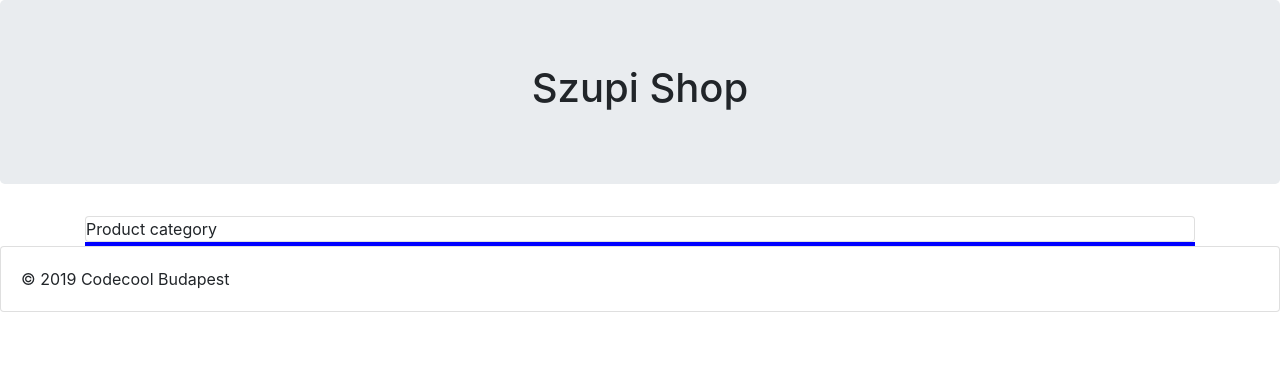
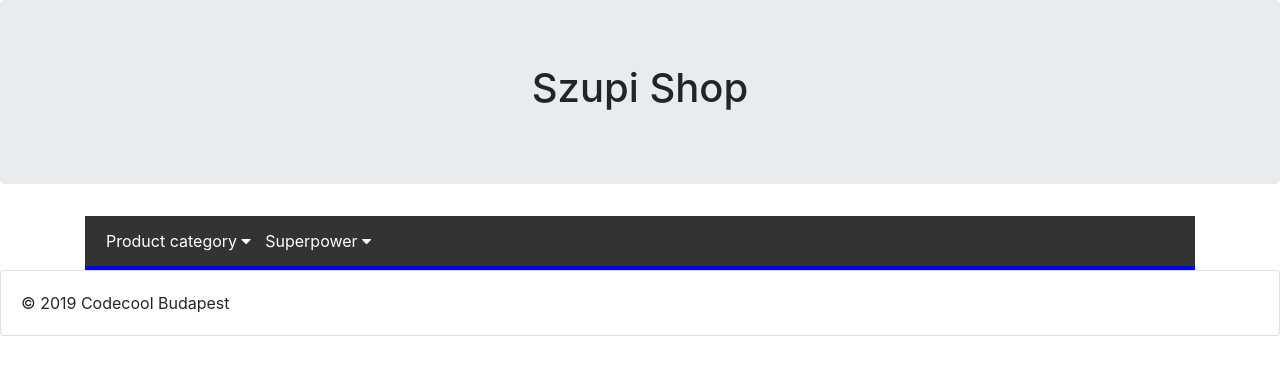
Before and after one commit to CodecoolGlobal/codecool-shop-1-java-zsofi82, a Spring app: page /product/index in a window 1280 px wide. Shown: the top 375 px of the page. Run offline with Thymeleaf, Linux system fonts and the light colour scheme; the template is opened without the code that fills it, so the values that code supplies are empty; some libraries are stand-ins or nearby versions.

Commit message:
Product by superpower

```diff
--- a/src/main/java/com/codecool/shop/dao/ProductDao.java
+++ b/src/main/java/com/codecool/shop/dao/ProductDao.java
@@ -16,6 +16,6 @@ public interface ProductDao {
     List<Product> getAll();
     List<Product> getBy(Supplier supplier);
     List<Product> getBy(ProductCategory productCategory);
-    List<Product> getBy(SuperPower superPower);
+    List<Product> getBySuperPower(SuperPower superPower);
 
 }
--- a/src/main/java/com/codecool/shop/dao/implementation/ProductDaoMem.java
+++ b/src/main/java/com/codecool/shop/dao/implementation/ProductDaoMem.java
@@ -60,7 +60,7 @@ public class ProductDaoMem implements ProductDao {
     }
 
     @Override
-    public List<Product> getBy(SuperPower superPower) {
+    public List<Product> getBySuperPower(SuperPower superPower) {
         return data.stream().filter(t -> t.getSuperPower().equals(superPower)).collect(Collectors.toList());
     }
 }
--- a/src/main/webapp/static/css/custom.css
+++ b/src/main/webapp/static/css/custom.css
@@ -66,30 +66,50 @@
 /*    src: URL('/static/css/charlie_dont_surf.ttf') format('ttf');*/
 /*}*/
 
-/* Dropdown */
+
+/* Category title */
+#title {
+    font-size: larger;
+    text-align: center;
+    border: 2px solid blue;
+}
+/*.card{
+    display: inline-block;
+}
+ */
+/* Navbar */
+.navbar {
+    display: block;
+    background-color: #333;
+}
+
+.navbar a {
+    font-size: 16px;
+    color: black;
+    text-align: center;
+    text-decoration: none;
+
+}
 .dropdown {
     position: relative;
     display: inline-block;
     cursor: pointer;
+    color: white;
+    padding: 5px;
 }
 
 .dropdown-content {
     display: none;
     position: absolute;
-    background-color: #f9f9f9;
+    background-color: #333;
     min-width: 160px;
-    box-shadow: 0px 8px 16px 0px rgba(0,0,0,0.2);
     padding: 12px 16px;
     z-index: 1;
 }
 
+.navbar .dropdown:hover {
+    background-color: red;
+}
 .dropdown:hover .dropdown-content {
     display: block;
 }
-
-/* Category title */
-#category-title {
-    font-size: larger;
-    text-align: center;
-    border: 2px solid blue;
-}
--- a/src/main/webapp/templates/product/index.html
+++ b/src/main/webapp/templates/product/index.html
@@ -26,6 +26,7 @@
     <!-- End of Bootstrap components -->
 
     <link rel="stylesheet" type="text/css" href="/static/css/custom.css" />
+    <link rel="stylesheet" href="https://cdnjs.cloudflare.com/ajax/libs/font-awesome/4.7.0/css/font-awesome.min.css">
 </head>
 
 <body>
@@ -35,6 +36,37 @@
 </div>
 
 <div class="container">
+    <div class="navbar">
+        <div class="dropdown">
+            <span>Product category
+                <i class="fa fa-caret-down"></i>
+            </span>
+            <!-- <button class="dropbtn">Product category
+                <i class="fa fa-caret-down"></i>
+            </button> -->
+            <div class="dropdown-content">
+                <th:block th:each="category : ${all_category}">
+                    <a th:href="@{/(category_id=${category.getId()})}" th:text="${category.getName()}"></a>
+                    <br>
+                </th:block>
+            </div>
+        </div>
+        <div class="dropdown">
+            <span>Superpower
+                <i class="fa fa-caret-down"></i>
+            </span>
+            <!-- <button class="dropbtn">Superpower
+                <i class="fa fa-caret-down"></i>
+            </button> -->
+            <div class="dropdown-content">
+                <th:block th:each="superPower : ${all_superpower}">
+                    <a th:href="@{/(superpower_id=${superPower.getId()})}" th:text="${superPower.getName()}"></a>
+                    <br>
+                </th:block>
+            </div>
+        </div>
+    </div>
+    <!--
     <div class="card">
         <div class="dropdown">
             <span>Product category</span>
@@ -45,10 +77,20 @@
                 </th:block>
             </div>
         </div>
-        <!-- <strong th:text="${category.name}">Category Title</strong> -->
+        <div class="dropdown">
+            <span>Superpower</span>
+            <div class="dropdown-content">
+                <th:block th:each="superPower : ${all_superpower}">
+                    <a th:href="@{/(superpower_id=${superPower.getId()})}" th:text="${superPower.getName()}"></a>
+                    <br>
+                </th:block>
+            </div>
+        </div>
     </div>
-    <div id="category-title">
-        <strong th:text="${category.getName()}">Category name</strong>
+    -->
+    <div id="title">
+        <strong th:if="${superpower == null}" th:text="${category.getName()}">Category name</strong>
+        <strong th:if="${superpower != null}" th:text="${superpower.getName()}">Superpower name</strong>
     </div>
 
     <div id="products" class="row">
```
Also changed, not shown: src/main/java/com/codecool/shop/config/Initializer.java (+8 -6 lines), src/main/java/com/codecool/shop/controller/ProductController.java (+10 -1 lines), src/main/java/com/codecool/shop/service/ProductService.java (+14 -3 lines).
